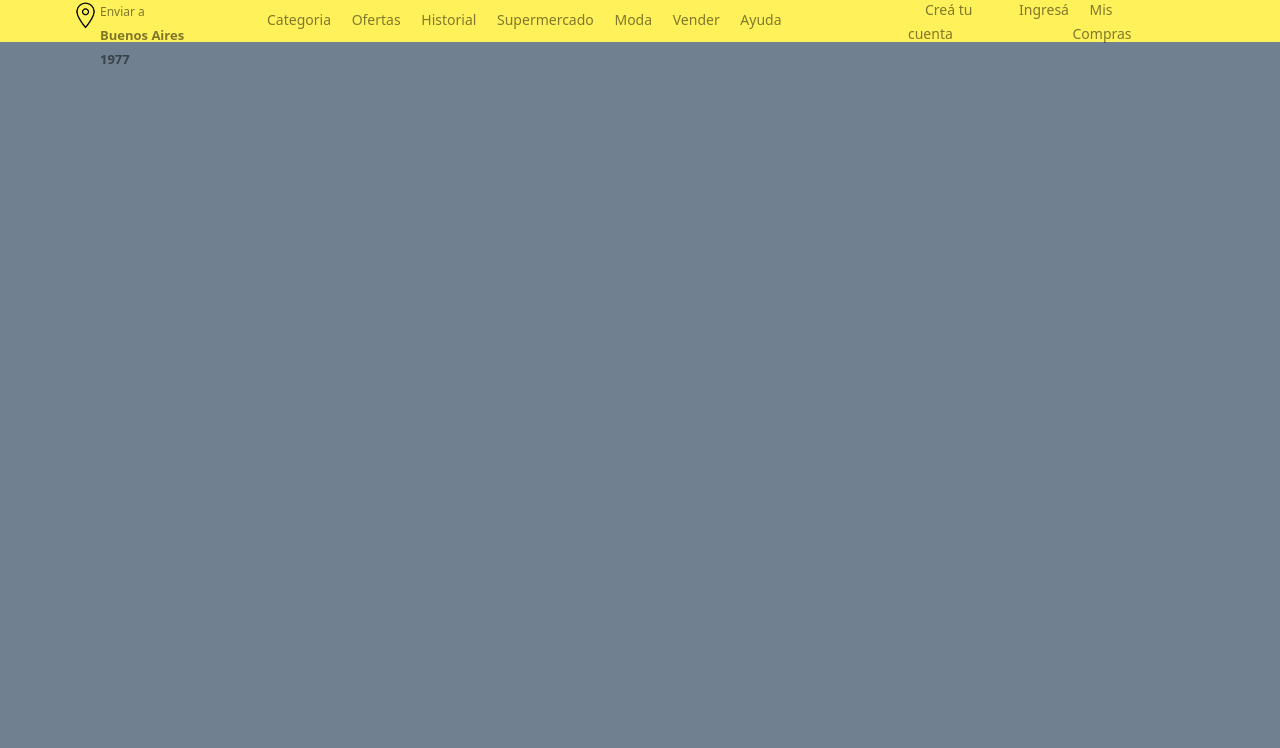
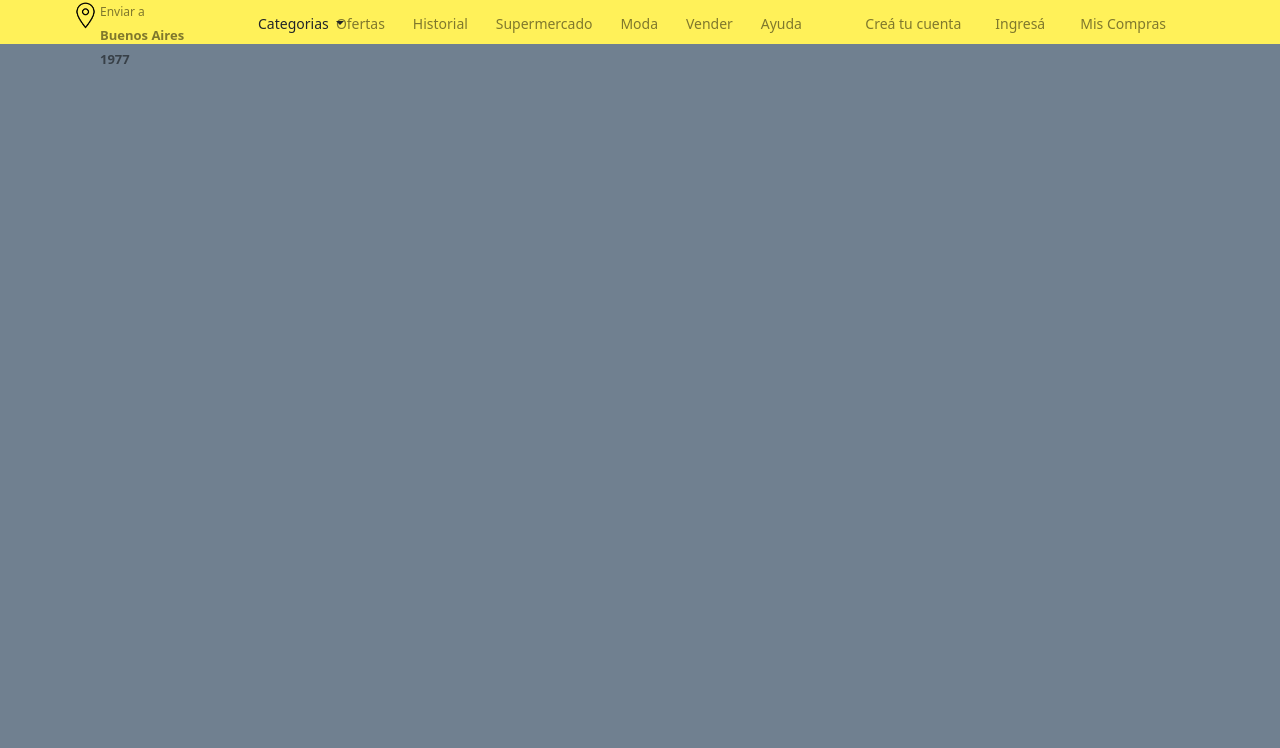
Before and after one commit to SantuCoceres/feed-meli, a plain HTML site: page index.html in a window 1280 px wide. Shown: the part 52-800 px from the top of the page. Drawn offline with nearby package versions, Linux system fonts and the light colour scheme.

Commit message:
usuario, y categoria
puse la parte de usuario y el dropdown en categoria.

```diff
--- a/index.html
+++ b/index.html
@@ -42,8 +42,30 @@
 
                     </button>
                 </div>
-                <div class="col-7" id="navbar">
-                    <a href="" class="lista">Categoria</a>
+                <div class="col-6 navbar" id="navbar">
+
+
+
+                    <li class="nav-item dropdown">
+                        <a class="nav-link dropdown-toggle" href="#" role="button" data-bs-toggle="dropdown" aria-expanded="false">
+                          Categorias
+                        </a>
+                        <ul class="dropdown-menu">
+                            <li><a class="dropdown-item" href="#">Vehivulos</a></li>
+                            <li><a class="dropdown-item" href="#">Inmubles</a></li>
+                            <li><a class="dropdown-item" href="#">Supermecado</a></li>
+                            <li><a class="dropdown-item" href="#">Tecnologia</a></li>
+                            <li><a class="dropdown-item" href="#">Hogar y muebles</a></li>
+                            <li><a class="dropdown-item" href="#">Electrodomésticos</a></li>
+                            <li><a class="dropdown-item" href="#">Herramientas</a></li>
+                            <li><a class="dropdown-item" href="#"></a></li>
+                            <li><a class="dropdown-item" href="#">Something else here</a></li>
+
+                        </ul>
+                      </li>
+
+
+
                     <a href="" class="lista">Ofertas</a>
                     <a href="" class="lista">Historial</a>
                     <a href="" class="lista">Supermercado</a>
@@ -51,24 +73,21 @@
                     <a href="" class="lista">Vender</a>
                     <a href="" class="lista">Ayuda</a>
                 </div>
-                <div class="col-3">
+                <div class="col-4">
                     <div class="row" id="usuario">
-                        <div class="col-4">
-                            <a href="" class="lista-2">Creá tu cuenta</a>
+                        <div class="col-5">
+                            <a href="" class="lista-2" id="crear-cuenta">Creá tu cuenta</a>
 
                         </div>
-                        <div class="col-3">
-                            <a href="" class="lista-2">Ingresá</a>
+                        <div class="col-2">
+                            <a href="" class="lista-2" id="ingresar">Ingresá</a>
 
                         </div>
-                        <div class="col-4">
-                            <a href="" class="lista-2">Mis Compras</a>
+                        <div class="col-5">
+                            <a href="" class="lista-2" id="compras">Mis Compras </a>
+                            <span></span>
+                        </div>
 
-                        </div>
-                        <div class="col-1">
-                            <a href=""><img src="" alt=""></a>
-
-                        </div>
                     </div>
                 </div>
             </div>
--- a/style.css
+++ b/style.css
@@ -20,7 +20,8 @@ body{
 }
 #categorias{
     margin-left: 40px;
-    margin-right: 0;
+    margin-right: 0px;
+    margin-block-end: 0px;
 
 }
 #barra-busqueda{
@@ -35,7 +36,7 @@ body{
 
 }
 #row-2{
-    height: 35px;
+    height: 37px;
     margin-right: 0;
 
 }
@@ -74,8 +75,9 @@ body{
 
 }
 #navbar{
-    padding-top: 12px;
+    padding-top: 16px;
     font-size:14px;
+    padding-left: 20px;
 }
 
 .lista{
@@ -84,10 +86,33 @@ body{
     margin: 0px;
     padding-left: 17px;
 }
+#usuario{
+    text-align: right;
+    padding-left: 25px;
+    padding-top: 14px;
+}
+#compras{
+    padding-left: 20px;
+}
 .lista-2{
     text-decoration: none;
     color: rgba(0,0,0,.5);
     margin: 0px;
-    padding-left: 17px;
+    padding-left: 10px;
     font-size: 14px;
 }
+#carrito-compras{
+    height: 20px;
+}
+
+li{
+    list-style: none;
+    width: 50px;
+    margin-right: 0px;
+}
+.dropdown-toggle{
+    width: 50px;
+}
+a:hover{
+    color: gray;
+}
```
Also changed, not shown: img/carrito-compras.png (added).
